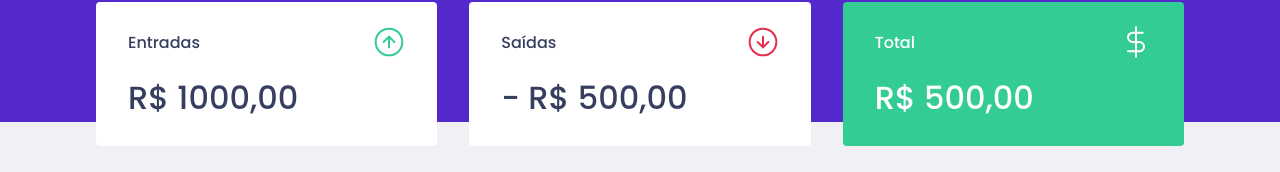
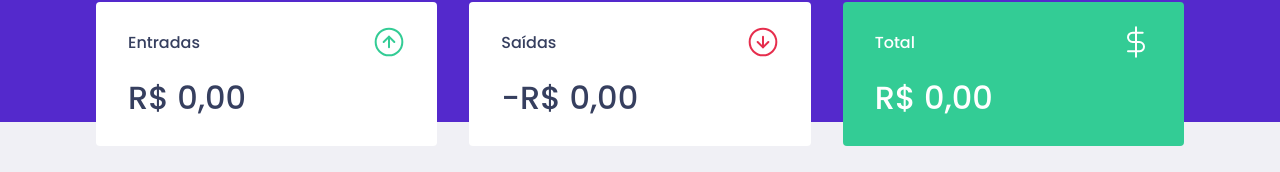
Before and after one commit to andrerson/dtmoney, a React (Create React App) app: page / in a window 1280 px wide. Shown: the part 150-322 px from the top of the page. Built offline with nearby package versions, Linux system fonts and the light colour scheme; no server answers; what miragejs would draw is missing.

Commit message:
Finalizando - hooks

```diff
--- a/src/App.tsx
+++ b/src/App.tsx
@@ -2,8 +2,9 @@
 import Modal from 'react-modal';
 import { useState } from 'react';
 import { Header } from "./components/Header";
-import { TransactionsProvider } from "./TransactionsContext";
 import { NewTransactionModal } from "./components/NewTransactionModal";
+import { TransactionsProvider } from "./hooks/useTransactions";
+
 
 import { GlobalStyle } from "./styles/global";
 
--- a/src/components/NewTransactionModal/index.tsx
+++ b/src/components/NewTransactionModal/index.tsx
@@ -1,6 +1,6 @@
-import { FormEvent, useState, useContext } from 'react';
+import { FormEvent, useState } from 'react';
 import Modal from 'react-modal';
-import { TransactionsContext } from '../../TransactionsContext';
+import { useTransactions } from '../../hooks/useTransactions';
 
 import incomeImg from '../../assets/income.svg';
 import outcomeImg from '../../assets/outcome.svg';
@@ -14,8 +14,7 @@
 }
 
 export function NewTransactionModal({ isOpen, onRequestClose } : NewTransactionModalProps) {
-    const { createTransaction } = useContext(TransactionsContext);
-
+    const { createTransaction } = useTransactions();
     const [title, setTitle] = useState('');
     const [amount, setAmount] = useState(0);
     const [category, setCategory] = useState('');
--- a/src/components/Summary/index.tsx
+++ b/src/components/Summary/index.tsx
@@ -1,17 +1,30 @@
-import React, { useContext } from 'react';
-
 import incomeImg from '../../assets/income.svg';
 import outcomeImg from '../../assets/outcome.svg';
 import totalImg from '../../assets/total.svg';
-import { TransactionsContext } from '../../TransactionsContext';
-
+import { useTransactions } from '../../hooks/useTransactions';
 
 import { Container } from './styles';
 
 export function Summary(){
-    const {transactions} = useContext(TransactionsContext);
+    const {transactions} = useTransactions();
 
-    console.log(transactions);
+    const summary = transactions.reduce((acc, transaction) => {
+
+        if (transaction.type === 'deposit') {
+            acc.deposits += transaction.amount;
+            acc.total += transaction.amount;
+        } else {
+            acc.withdraws += transaction.amount;
+            acc.total -= transaction.amount;
+        }
+
+        return acc;
+
+    }, {
+        deposits: 0,
+        withdraws: 0,
+        total:0,
+    })
 
     return(
         <Container>
@@ -20,21 +33,34 @@
                     <p>Entradas</p>
                     <img src={incomeImg} alt="Entradas"/>
                 </header>
-                <strong>R$ 1000,00</strong>
+                <strong>
+                {new Intl.NumberFormat('pt-BR', {
+                    style: 'currency',
+                    currency: 'BRL'
+                }).format(summary.deposits)}
+                </strong>
             </div>
             <div>
                 <header>
                     <p>Saídas</p>
                     <img src={outcomeImg} alt="Saídas"/>
                 </header>
-                <strong>- R$ 500,00</strong>
+                <strong>-{new Intl.NumberFormat('pt-BR', {
+                    style: 'currency',
+                    currency: 'BRL'
+                }).format(summary.withdraws)}</strong>
             </div>
             <div className="highlight-background">
                 <header>
                     <p>Total</p>
                     <img src={totalImg} alt="Total"/>
                 </header>
-                <strong>R$ 500,00</strong>
+                <strong>
+                {new Intl.NumberFormat('pt-BR', {
+                    style: 'currency',
+                    currency: 'BRL'
+                }).format(summary.total)}
+                </strong>
             </div>
         </Container>
     )
--- a/src/components/TransactionsTable/index.tsx
+++ b/src/components/TransactionsTable/index.tsx
@@ -1,11 +1,8 @@
-import { useContext } from "react";
-import { TransactionsContext } from "../../TransactionsContext";
+import { useTransactions } from "../../hooks/useTransactions";
 import { Container } from "./styles";
 
-
-
 export function TransactionsTable() {
-    const {transactions} = useContext(TransactionsContext);
+    const {transactions} = useTransactions();
 
     return (
         <Container>
--- a/src/TransactionsContext.tsx
+++ b/src/hooks/useTransactions.tsx
@@ -1,5 +1,5 @@
-import { createContext, useEffect, useState, ReactNode } from 'react';
-import { api } from './services/api';
+import { createContext, useEffect, useState, ReactNode, useContext } from 'react';
+import { api } from '../services/api';
 
 interface Transaction {
     id: number;
@@ -21,7 +21,7 @@
     createTransaction: (transaction: TransactionInput) => Promise<void>;
 }
 
-export const TransactionsContext = createContext<TransactionsContextData>({} as TransactionsContextData);
+const TransactionsContext = createContext<TransactionsContextData>({} as TransactionsContextData);
 
 export function TransactionsProvider({children}: TransactionsProviderProps){
     const [transactions, setTransactions ] = useState<Transaction[]>([]);
@@ -48,3 +48,9 @@
         </TransactionsContext.Provider>
     );
 }
+
+export function useTransactions() {
+    const context = useContext(TransactionsContext);
+
+    return context;
+}
```
